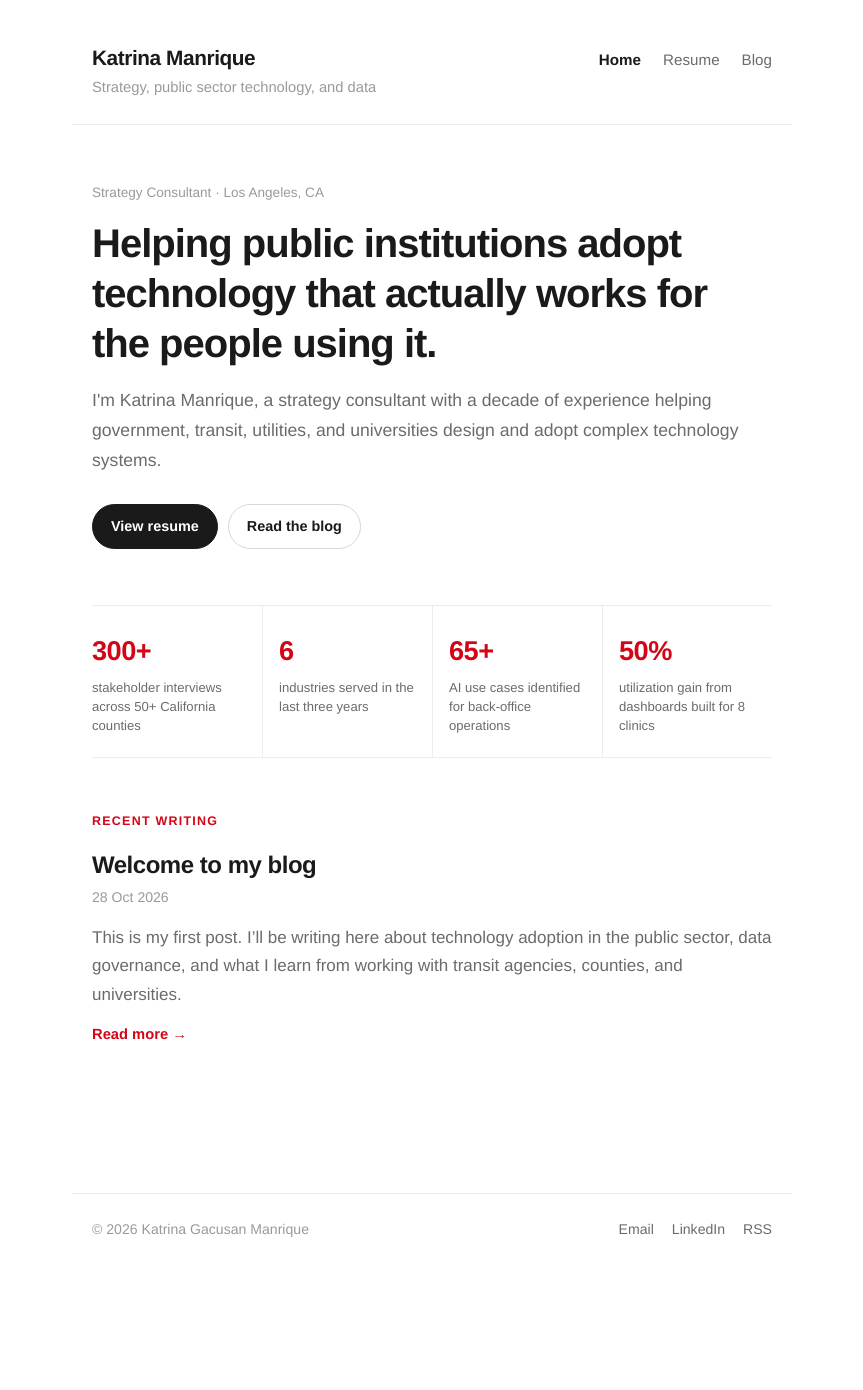
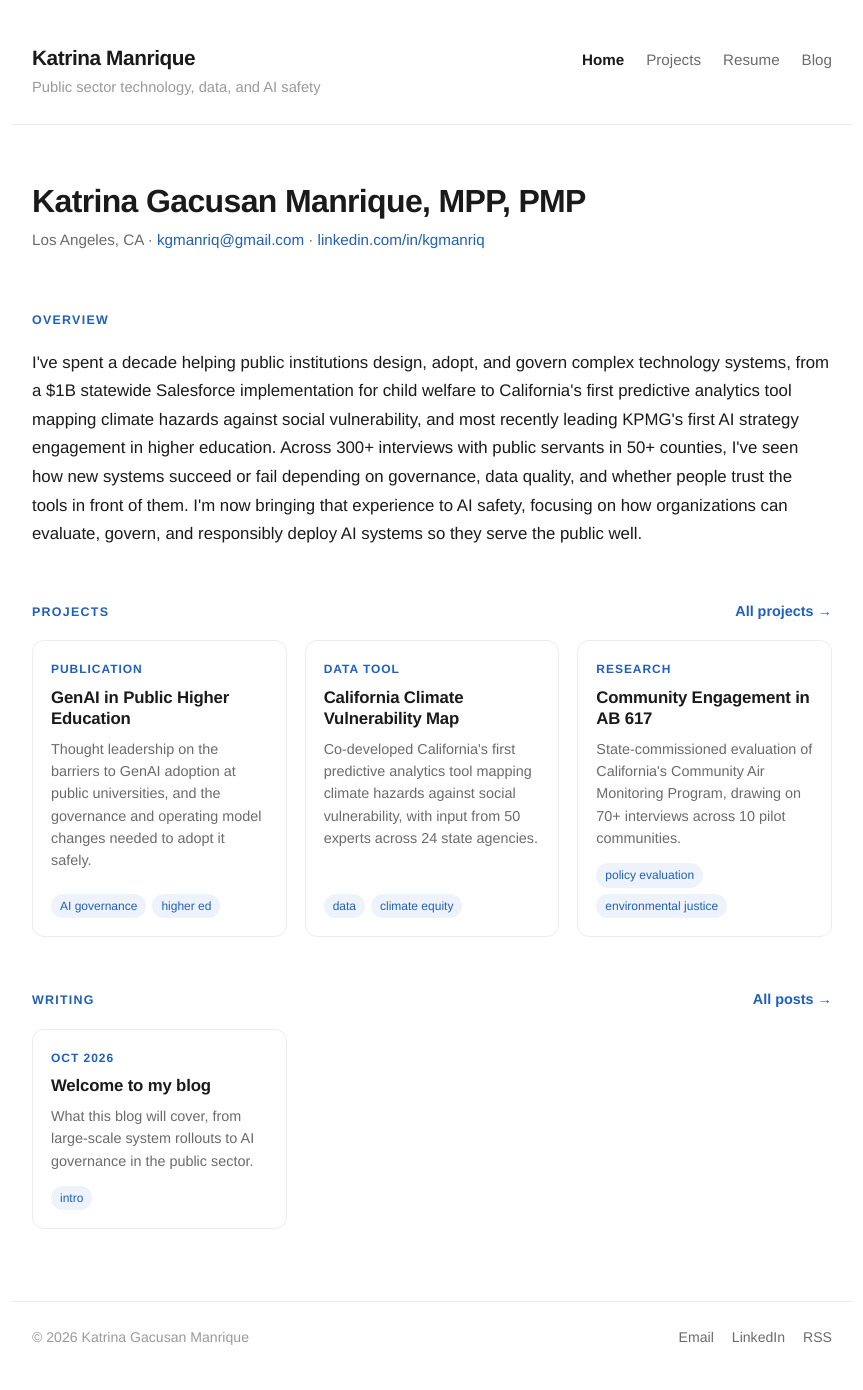
Before and after one commit to kgmanriq/kgmanriq.github.io, a Jekyll site: the page built from index.html, in a window 1280 px wide. Shown: the whole page, without its empty margins (208-1071 px from the left). Built offline with Jekyll 4.4.1, drawn with Linux system fonts in a browser that asks for light colours; before the commit the page ends 1282 px from its top, so only the background shows below that.

Commit message:
Add Projects page, tile grids, and AI safety overview; restore blue accent
Co-Authored-By: Claude Opus 5.5 <noreply@anthropic.com>
Claude-Session: https://claude.ai/code/session_01EuuEgRVzQ3seSDn6GstdDW

```diff
--- a/_config.yml
+++ b/_config.yml
@@ -2,7 +2,7 @@ title: Katrina Manrique
 description: >-
   Strategy consultant helping public interest and capital-intensive organizations
   design, adopt, and manage complex technology systems.
-tagline: Strategy, public sector technology, and data
+tagline: Public sector technology, data, and AI safety
 author: Katrina Gacusan Manrique
 email: kgmanriq@gmail.com
 linkedin: kgmanriq
@@ -17,9 +17,20 @@ plugins:
   - jekyll-feed
   - jekyll-seo-tag
 
+collections:
+  projects:
+    output: true
+    permalink: /projects/:name/
+
+defaults:
+  - scope: { type: projects }
+    values: { layout: project }
+
 nav:
   - title: Home
     url: /
+  - title: Projects
+    url: /projects/
   - title: Resume
     url: /resume/
   - title: Blog
--- a/_includes/post-list.html
+++ /dev/null
@@ -1,18 +0,0 @@
-{% assign limit = include.limit | default: 1000 %}
-{% if site.posts.size == 0 %}
-  <p class="muted">No posts yet.</p>
-{% else %}
-<div class="post-list">
-  {% for post in site.posts limit: limit %}
-  <article class="post-item">
-    <h2 class="post-title"><a href="{{ post.url | relative_url }}">{{ post.title }}</a></h2>
-    <p class="post-date">{{ post.date | date: "%-d %b %Y" }}</p>
-    {% if post.image %}
-      <a href="{{ post.url | relative_url }}"><img class="post-thumb" src="{{ post.image | relative_url }}" alt=""></a>
-    {% endif %}
-    <p class="post-excerpt">{{ post.excerpt | strip_html | truncatewords: 40 }}</p>
-    <a class="read-more" href="{{ post.url | relative_url }}">Read more &rarr;</a>
-  </article>
-  {% endfor %}
-</div>
-{% endif %}
--- /dev/null
+++ b/_includes/tiles.html
@@ -0,0 +1,26 @@
+{% comment %}
+  Renders a grid of tiles. Usage:
+  {% include tiles.html items=site.posts limit=3 kind="post" %}
+  Each item can set in its front matter: title, date, summary, image, tags, link (external URL, optional).
+{% endcomment %}
+{% assign limit = include.limit | default: 1000 %}
+{% if include.items.size == 0 %}
+  <p class="muted">Nothing here yet.</p>
+{% else %}
+<div class="tiles">
+  {% for item in include.items limit: limit %}
+  {% assign href = item.link | default: item.url | relative_url %}
+  <a class="tile" href="{{ href }}">
+    {% if item.image %}<img class="tile-img" src="{{ item.image | relative_url }}" alt="">{% endif %}
+    <div class="tile-body">
+      <p class="tile-meta">
+        {% if include.kind == "project" and item.type %}{{ item.type }}{% else %}{{ item.date | date: "%b %Y" }}{% endif %}
+      </p>
+      <h3 class="tile-title">{{ item.title }}</h3>
+      <p class="tile-text">{% if item.summary %}{{ item.summary }}{% else %}{{ item.excerpt | strip_html | truncatewords: 24 }}{% endif %}</p>
+      {% if item.tags.size > 0 %}<p class="tile-tags">{% for t in item.tags limit: 3 %}<span class="tag">{{ t }}</span>{% endfor %}</p>{% endif %}
+    </div>
+  </a>
+  {% endfor %}
+</div>
+{% endif %}
--- a/_posts/2026-10-28-hello-world.md
+++ b/_posts/2026-10-28-hello-world.md
@@ -2,6 +2,7 @@
 layout: post
 title: "Welcome to my blog"
 tags: [intro]
+summary: What this blog will cover, from large-scale system rollouts to AI governance in the public sector.
 ---
 
 This is my first post. I'll be writing here about technology adoption in the public sector, data governance, and what I learn from working with transit agencies, counties, and universities.
--- /dev/null
+++ b/_projects/ab-617-evaluation.md
@@ -0,0 +1,11 @@
+---
+title: "Community Engagement in AB 617"
+type: Research
+date: 2021-05-01
+summary: State-commissioned evaluation of California's Community Air Monitoring Program, drawing on 70+ interviews across 10 pilot communities.
+tags: [policy evaluation, environmental justice]
+---
+
+Co-authored a state-commissioned evaluation of California's Community Air Monitoring Program, analyzing 70+ interviews across 10 pilot communities to assess whether local resident input was successfully incorporated into policy design and execution.
+
+The report was widely cited by national think tanks, including the Brookings Institution and the Center for American Progress.
--- /dev/null
+++ b/_projects/climate-vulnerability-map.md
@@ -0,0 +1,11 @@
+---
+title: "California Climate Vulnerability Map"
+type: Data tool
+date: 2021-12-01
+summary: Co-developed California's first predictive analytics tool mapping climate hazards against social vulnerability, with input from 50 experts across 24 state agencies.
+tags: [data, climate equity]
+---
+
+Co-developed California's first predictive analytics tool for climate hazards on vulnerable populations at the Governor's Office of Land Use and Innovation. Standardized data across 15 separate platforms and aligned 50 experts from 24 state agencies on a common methodology and dashboard design.
+
+Facilitated two statewide listening sessions with 100+ rural and tribal stakeholders and synthesized 15+ hours of user input to identify and remove key user experience barriers.
--- /dev/null
+++ b/_projects/genai-higher-education.md
@@ -0,0 +1,11 @@
+---
+title: "GenAI in Public Higher Education"
+type: Publication
+date: 2025-06-01
+summary: Thought leadership on the barriers to GenAI adoption at public universities, and the governance and operating model changes needed to adopt it safely.
+tags: [AI governance, higher ed]
+---
+
+Identified key barriers to GenAI adoption in public higher education, highlighting that only about 13% of universities have formal AI policies, and outlined the risks, governance principles, and operating model changes needed to support implementation.
+
+<!-- Add a link to the published piece here, e.g. [Read the full article](https://...) -->
--- a/assets/css/style.css
+++ b/assets/css/style.css
@@ -4,8 +4,8 @@
   --muted: #6b6b6b;
   --faint: #9a9a9a;
   --line: #ececec;
-  --accent: #d30516;
-  --accent-soft: #fdeced;
+  --accent: #1f5fbf;
+  --accent-soft: #eef3fb;
   --font: "Helvetica Neue", Helvetica, Arial, sans-serif;
 }
 
@@ -20,7 +20,7 @@ body {
 }
 a { color: var(--accent); text-decoration: none; }
 a:hover { text-decoration: underline; text-underline-offset: 3px; }
-.wrap { max-width: 720px; margin: 0 auto; padding: 0 20px; }
+.wrap { max-width: 840px; margin: 0 auto; padding: 0 20px; }
 .muted { color: var(--muted); }
 h1, h2, h3, h4 { line-height: 1.25; letter-spacing: -0.01em; }
 
@@ -55,33 +55,32 @@ main.wrap { padding-top: 56px; padding-bottom: 72px; min-height: 60vh; }
 .actions { display: flex; gap: 10px; flex-wrap: wrap; margin-top: 28px; }
 
 /* Home */
-.hero h1 { font-size: clamp(1.8rem, 4.5vw, 2.5rem); font-weight: 700; letter-spacing: -0.025em; margin: 0 0 18px; }
-.stats { display: grid; grid-template-columns: repeat(4, 1fr); margin-top: 56px; border-top: 1px solid var(--line); border-bottom: 1px solid var(--line); }
-.stats div { padding: 22px 16px 22px 0; }
-.stats div + div { padding-left: 16px; border-left: 1px solid var(--line); }
-.stats strong { display: block; font-size: 1.7rem; font-weight: 700; letter-spacing: -0.02em; color: var(--accent); }
-.stats span { display: block; font-size: .82rem; line-height: 1.45; color: var(--muted); margin-top: 4px; }
-@media (max-width: 600px) {
-  .stats { grid-template-columns: 1fr 1fr; }
-  .stats div { padding: 18px 12px 18px 0; }
-  .stats div:nth-child(3) { padding-left: 0; border-left: 0; }
-  .stats div:nth-child(n+3) { border-top: 1px solid var(--line); }
-}
+.intro { padding-bottom: 4px; }
+.overview { font-size: 1.05rem; margin: 0; }
+.section-head { display: flex; justify-content: space-between; align-items: baseline; gap: 12px; }
+.section-head .section-title { margin-bottom: 20px; }
+.see-all { font-size: .9rem; font-weight: 600; white-space: nowrap; }
 
-/* Post list */
-.post-item { padding: 0 0 36px; margin-bottom: 36px; border-bottom: 1px solid var(--line); }
-.post-item:last-child { border-bottom: 0; }
-.post-title { font-size: 1.5rem; font-weight: 700; margin: 0 0 6px; letter-spacing: -0.02em; }
-.post-title a { color: var(--text); }
-.post-title a:hover { color: var(--accent); text-decoration: none; }
-.post-date { color: var(--faint); font-size: .88rem; margin: 0 0 14px; }
-.post-thumb { display: block; width: 100%; border-radius: 8px; margin-bottom: 16px; }
-.post-excerpt { color: var(--muted); margin: 0 0 10px; }
-.read-more { font-size: .92rem; font-weight: 600; }
+/* Tiles */
+.tiles { display: grid; grid-template-columns: repeat(3, 1fr); gap: 18px; }
+@media (max-width: 760px) { .tiles { grid-template-columns: 1fr 1fr; } }
+@media (max-width: 520px) { .tiles { grid-template-columns: 1fr; } }
+.tile { display: flex; flex-direction: column; border: 1px solid var(--line); border-radius: 12px; overflow: hidden; color: var(--text); background: #fff; transition: border-color .15s, box-shadow .15s, transform .15s; }
+.tile:hover { text-decoration: none; border-color: var(--accent); box-shadow: 0 6px 20px rgba(31, 95, 191, .10); transform: translateY(-2px); }
+.tile-img { width: 100%; aspect-ratio: 16 / 9; object-fit: cover; display: block; border-bottom: 1px solid var(--line); }
+.tile-body { padding: 18px; display: flex; flex-direction: column; flex: 1; }
+.tile-meta { font-size: .75rem; font-weight: 700; text-transform: uppercase; letter-spacing: .08em; color: var(--accent); margin: 0 0 8px; }
+.tile-title { font-size: 1.05rem; font-weight: 700; margin: 0 0 8px; letter-spacing: -0.01em; }
+.tile:hover .tile-title { color: var(--accent); }
+.tile-text { font-size: .9rem; line-height: 1.55; color: var(--muted); margin: 0; flex: 1; }
+.tile-tags { display: flex; flex-wrap: wrap; gap: 6px; margin: 14px 0 0; }
+.tile-tags .tag { font-size: .75rem; padding: 2px 9px; }
 
 /* Single post */
 .post h1 { font-size: clamp(1.9rem, 5vw, 2.4rem); font-weight: 700; letter-spacing: -0.025em; margin: 0 0 8px; }
 .meta { color: var(--faint); font-size: .9rem; margin: 0 0 36px; }
+.post-hero { width: 100%; border-radius: 10px; margin-bottom: 28px; }
+.prose { max-width: 700px; }
 .prose h2 { font-size: 1.35rem; margin-top: 2.2em; }
 .prose h3 { font-size: 1.1rem; margin-top: 1.8em; }
 .prose img { max-width: 100%; border-radius: 8px; }
--- a/blog.html
+++ b/blog.html
@@ -4,5 +4,5 @@ title: Blog
 permalink: /blog/
 ---
 <h1 class="page-title">Blog</h1>
-<p class="lede">Notes on public sector technology, data, and how institutions change.</p>
-{% include post-list.html %}
+<p class="lede">Notes on public sector technology, data, and AI safety.</p>
+{% include tiles.html items=site.posts kind="post" %}
--- a/index.html
+++ b/index.html
@@ -2,24 +2,41 @@
 layout: default
 title: Home
 ---
-<section class="hero">
-  <p class="eyebrow">Strategy Consultant · {{ site.location }}</p>
-  <h1>Helping public institutions adopt technology that actually works for the people using it.</h1>
-  <p class="lede">I'm Katrina Manrique, a strategy consultant with a decade of experience helping government, transit, utilities, and universities design and adopt complex technology systems.</p>
-  <p class="actions">
-    <a class="button" href="{{ '/resume/' | relative_url }}">View resume</a>
-    <a class="button ghost" href="{{ '/blog/' | relative_url }}">Read the blog</a>
+{% assign projects = site.projects | sort: "date" | reverse %}
+
+<header class="intro">
+  <h1 class="page-title">Katrina Gacusan Manrique, MPP, PMP</h1>
+  <p class="contact">
+    {{ site.location }} ·
+    <a href="mailto:{{ site.email }}">{{ site.email }}</a> ·
+    <a href="https://www.linkedin.com/in/{{ site.linkedin }}">linkedin.com/in/{{ site.linkedin }}</a>
+  </p>
+</header>
+
+<section>
+  <h2 class="section-title">Overview</h2>
+  <p class="overview">
+    I've spent a decade helping public institutions design, adopt, and govern complex technology systems, from a $1B statewide
+    Salesforce implementation for child welfare to California's first predictive analytics tool mapping climate hazards against
+    social vulnerability, and most recently leading KPMG's first AI strategy engagement in higher education. Across 300+ interviews
+    with public servants in 50+ counties, I've seen how new systems succeed or fail depending on governance, data quality, and
+    whether people trust the tools in front of them. I'm now bringing that experience to AI safety, focusing on how organizations
+    can evaluate, govern, and responsibly deploy AI systems so they serve the public well.
   </p>
 </section>
 
-<section class="stats">
-  <div><strong>300+</strong><span>stakeholder interviews across 50+ California counties</span></div>
-  <div><strong>6</strong><span>industries served in the last three years</span></div>
-  <div><strong>65+</strong><span>AI use cases identified for back-office operations</span></div>
-  <div><strong>50%</strong><span>utilization gain from dashboards built for 8 clinics</span></div>
+<section>
+  <div class="section-head">
+    <h2 class="section-title">Projects</h2>
+    <a class="see-all" href="{{ '/projects/' | relative_url }}">All projects &rarr;</a>
+  </div>
+  {% include tiles.html items=projects limit=3 kind="project" %}
 </section>
 
 <section>
-  <h2 class="section-title">Recent writing</h2>
-  {% include post-list.html limit=3 %}
+  <div class="section-head">
+    <h2 class="section-title">Writing</h2>
+    <a class="see-all" href="{{ '/blog/' | relative_url }}">All posts &rarr;</a>
+  </div>
+  {% include tiles.html items=site.posts limit=3 kind="post" %}
 </section>
```
Also changed, not shown: _layouts/project.html (added, +12 -0 lines), projects.html (added, +9 -0 lines).
